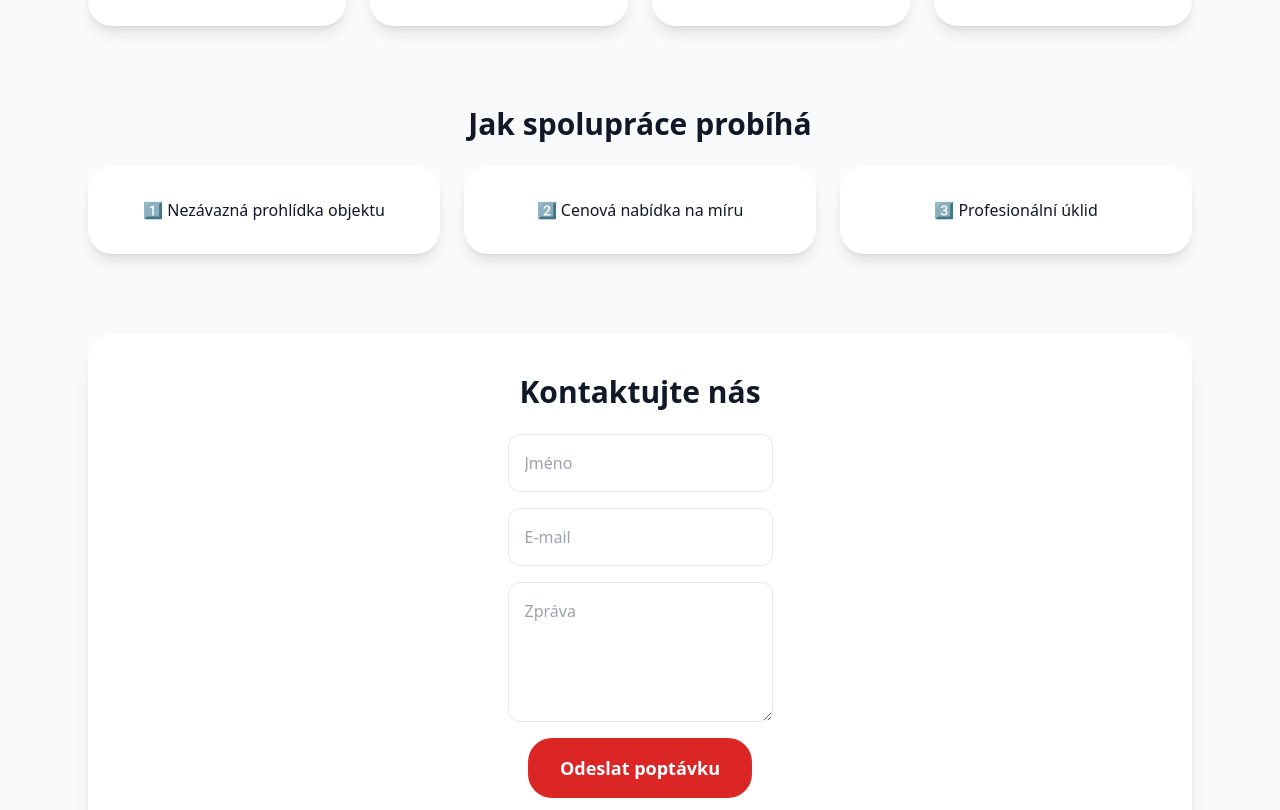
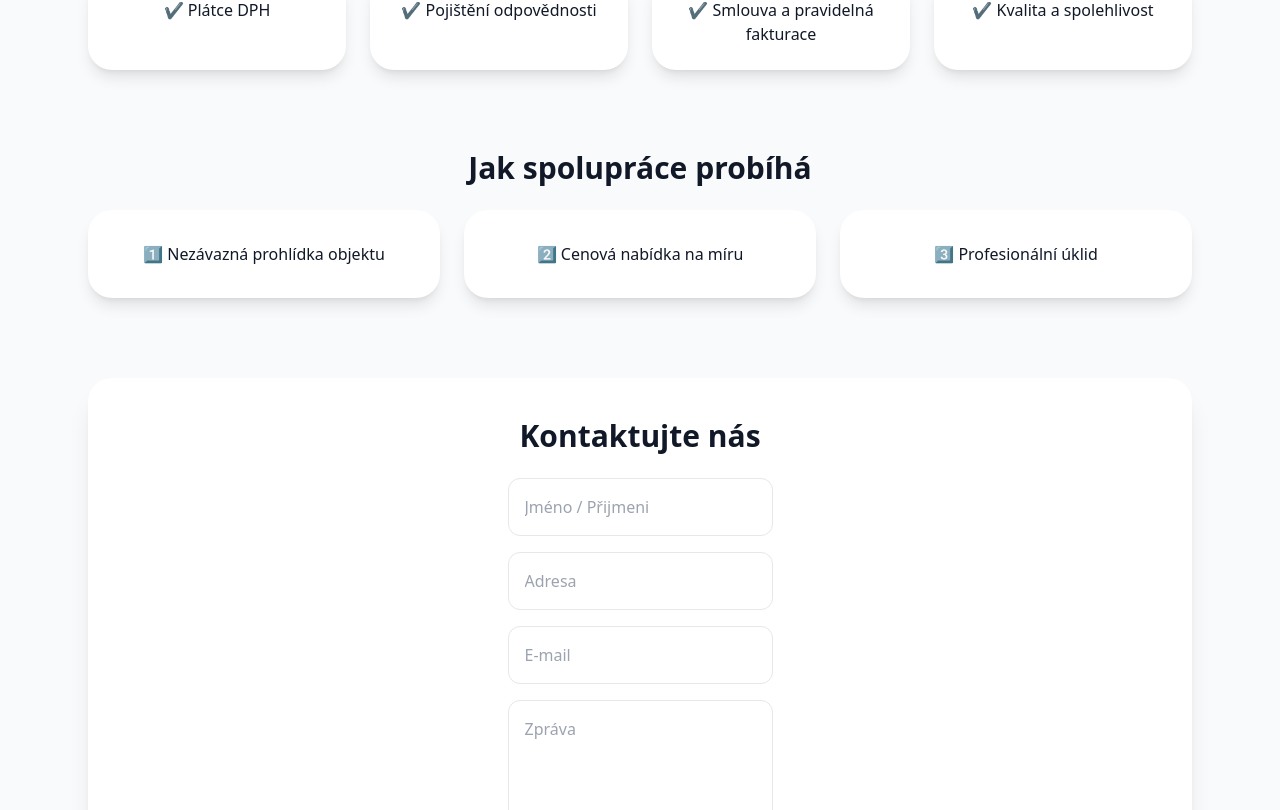
Before and after one commit to Grandsapesku/grandsapesku, a Next.js app: page / in a window 1280 px wide. Shown: the part 1118-1928 px from the top of the page. Built offline with nearby package versions, Linux system fonts and the light colour scheme.

Commit message:
Update GrandSapeskuWebsite.jsx

```diff
--- a/components/GrandSapeskuWebsite.jsx
+++ b/components/GrandSapeskuWebsite.jsx
@@ -21,6 +21,7 @@ export default function GrandSapeskuWebsite() {
           <p className="text-xl text-gray-200">GrandSapesku S.R.O.</p>
             <p className="text-xl text-gray-200">IČO: 17957486</p>
           <p className="text-xl text-gray-200">DIČ: CZ17957486</p>
+          <p className="text-xl text-gray-200">Adresa sídla: Za hrázi d. ev. 467, 155 31, Praha 5 - Lipence</p>
 
           <a
             href="tel:777911611"
@@ -103,7 +104,15 @@ export default function GrandSapeskuWebsite() {
             <input
               type="text"
               name="name"
-              placeholder="Jméno"
+              placeholder="Jméno / Přijmeni"
+              className="border rounded-xl p-4"
+              required
+            />
+
+             <input
+              type="text"
+              name="name"
+              placeholder="Adresa"
               className="border rounded-xl p-4"
               required
             />
```
